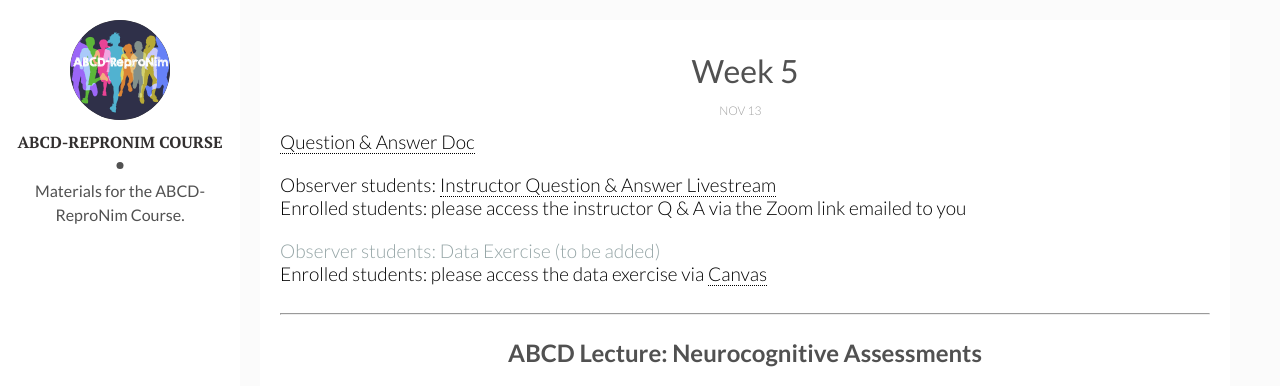
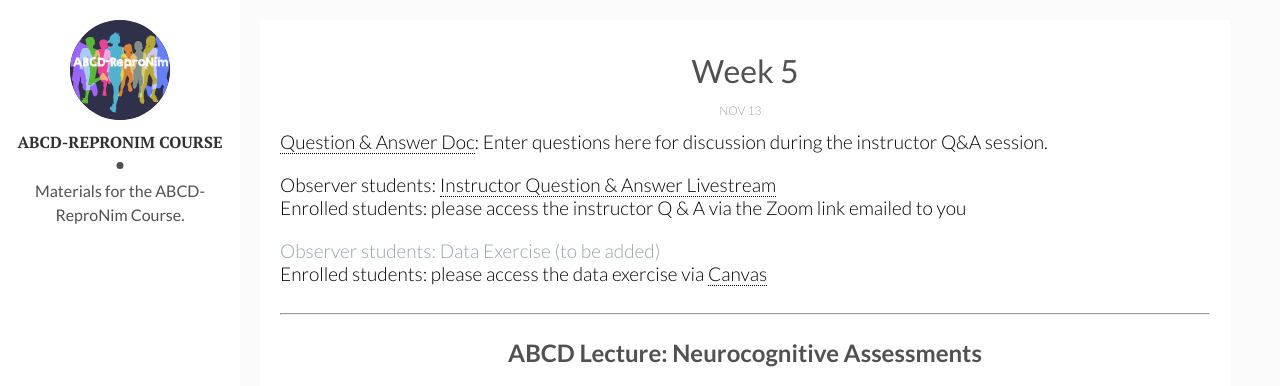
Before and after one commit to ABCD-ReproNim/materials, a Jekyll site: the page built from _posts/2020-11-13-week-5.md, in a window 1280 px wide and 900 px high, cut to the strip 0-386 px from the top of the window. Built offline with Jekyll 4.4.1, drawn with Linux system fonts in a browser that asks for light colours.

Commit message:
ENH: Add description of the Q&A doc

```diff
--- a/_layouts/post.html
+++ b/_layouts/post.html
@@ -11,7 +11,8 @@ layout: main
         <div class="row" align="left">
             {% if page.qa_doc %}
                 <div class="smallhead">
-                    <a class="off" href="{{ page.qa_doc }}">Question & Answer Doc</a>
+                    <a class="off" href="{{ page.qa_doc }}">Question & Answer Doc</a>:
+                    Enter questions here for discussion during the instructor Q&A session.
                 </div>
             {% else %}
                 <div class="smallhead subtle">
```
